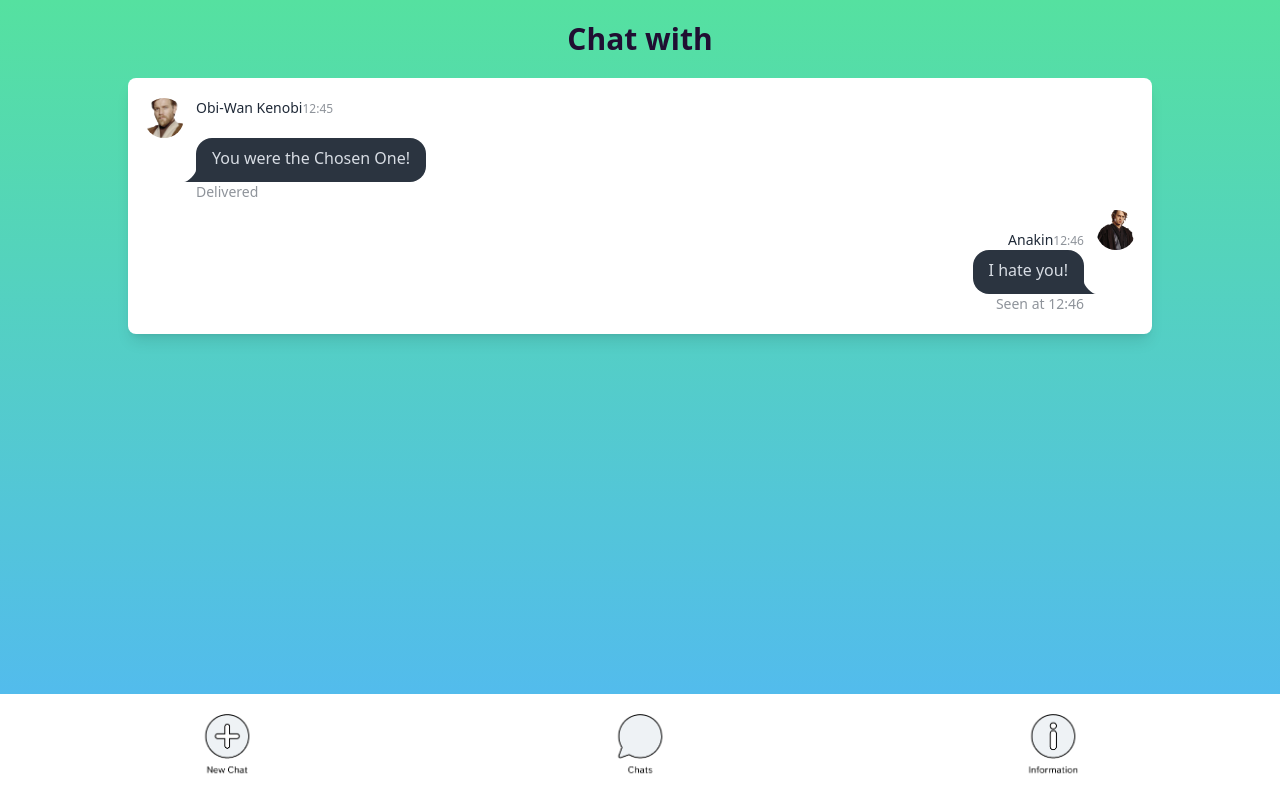
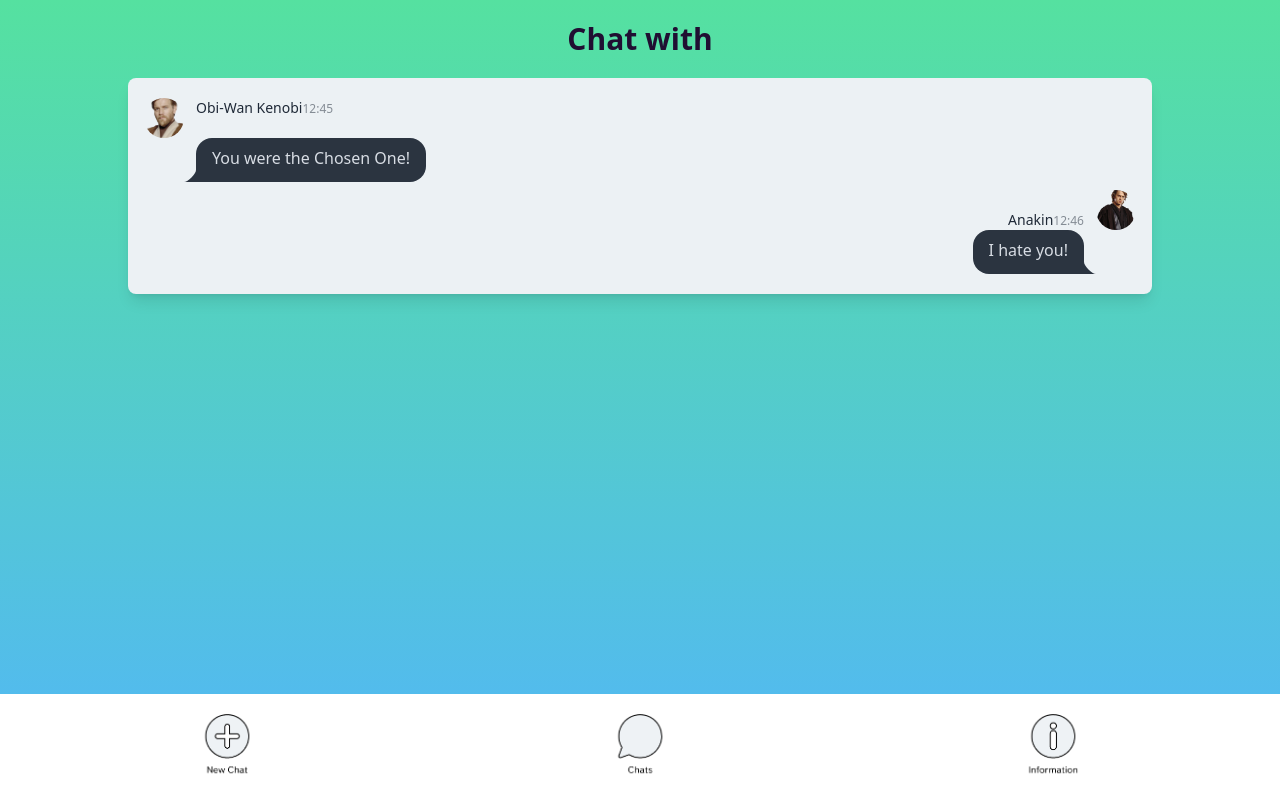
Before and after one commit to MichelMeyer19/whisperweb, a React (Vite) app: page /chat in a window 1280 px wide. Built offline with nearby package versions, Linux system fonts and the light colour scheme.

Commit message:
Tidying up chatmessagedetail to match design system

```diff
--- a/src/components/molecules/ChatMessageDetail.jsx
+++ b/src/components/molecules/ChatMessageDetail.jsx
@@ -16,20 +16,15 @@ const ChatMessageDetail = ({
 
   return (
     <div className={`chat ${chatClass}`}>
-      {/* Use the Avatar component with the provided src */}
       <Avatar src={avatarSrc} />
       <div className="chat-header">
         {userName}
         <time className="text-xs opacity-50">{time}</time>
       </div>
-      <div className="chat-bubble">{message}</div>
-      <div className="chat-footer opacity-50">
-        {isDelivered && "Delivered"}
-        {isSeen && `Seen at ${time}`}
-      </div>
+      <div className="chat-bubble ">{message}</div>
+      <div className="chat-footer opacity-50"></div>
       {/* You can add any additional content specific to ChatMessageDetail */}
       {/* For example: */}
-      <div className="detail-specific-content">{/* ... */}</div>
     </div>
   );
 };
--- a/src/components/organisms/ChatBox.jsx
+++ b/src/components/organisms/ChatBox.jsx
@@ -4,7 +4,7 @@ import ChatMessageDetail from "../molecules/ChatMessageDetail";
 
 const ChatBox = ({ chatMessages }) => {
   return (
-    <div className="w-4/5 bg-white rounded-lg p-4 overflow-y-auto h-4/5 shadow-lg">
+    <div className="w-4/5 bg-dorian rounded-lg p-4 overflow-y-auto h-4/5 shadow-lg">
       {chatMessages.map((message, index) => (
         <ChatMessageDetail key={index} {...message} />
       ))}
--- a/tailwind.config.js
+++ b/tailwind.config.js
@@ -17,6 +17,7 @@ module.exports = {
         lightSlate: 'rgb(140, 140, 161)',
         dorian: 'rgb(236, 241, 244)',
         cloud:'rgb(250, 252, 254)',
+        gradient: 'var(--Gradient---Green-Blue, linear-gradient(180deg, #55E1A0 0%, #52B6F8 100%))',
       },
     },
   },
```
Also changed, not shown: src/components/pages/Chat.jsx (+0 -56 lines).
